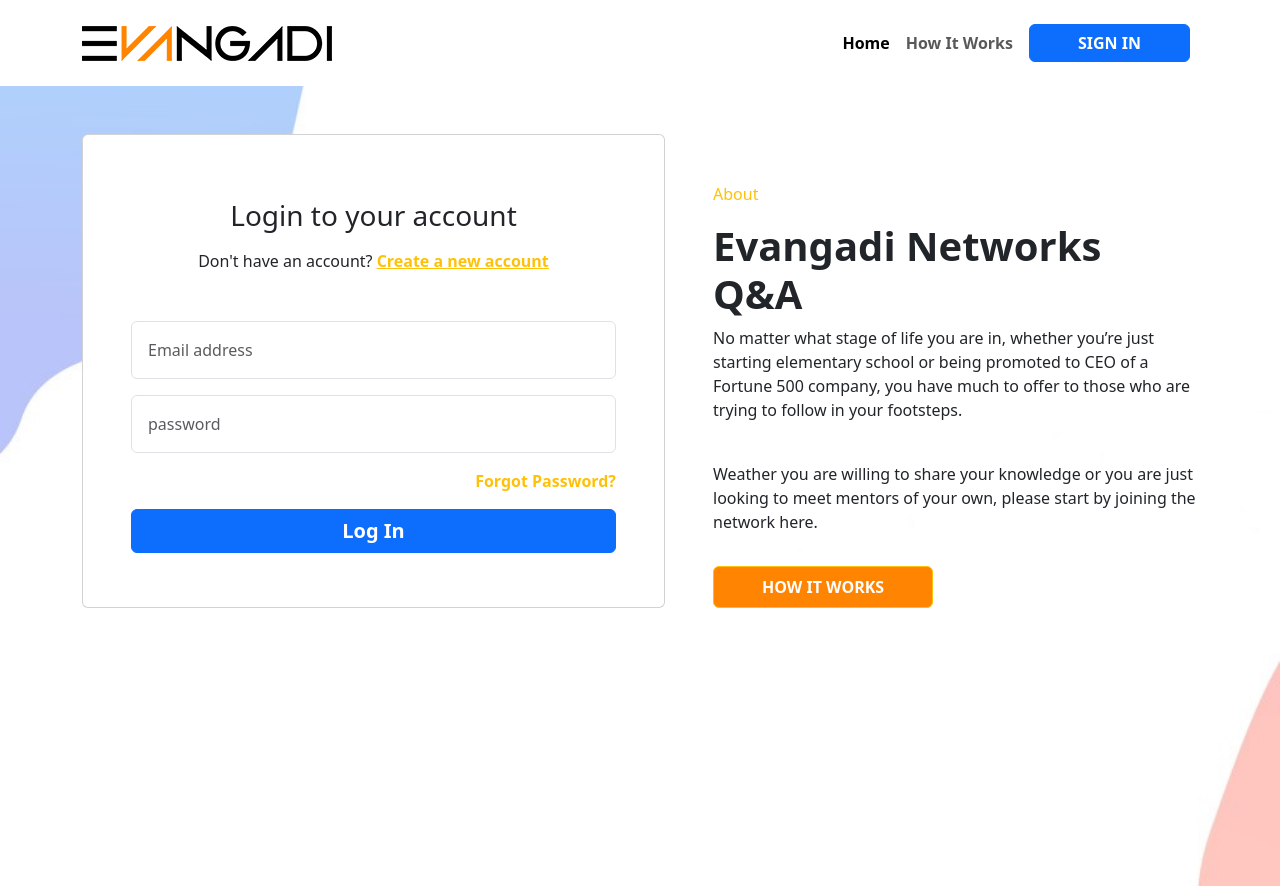
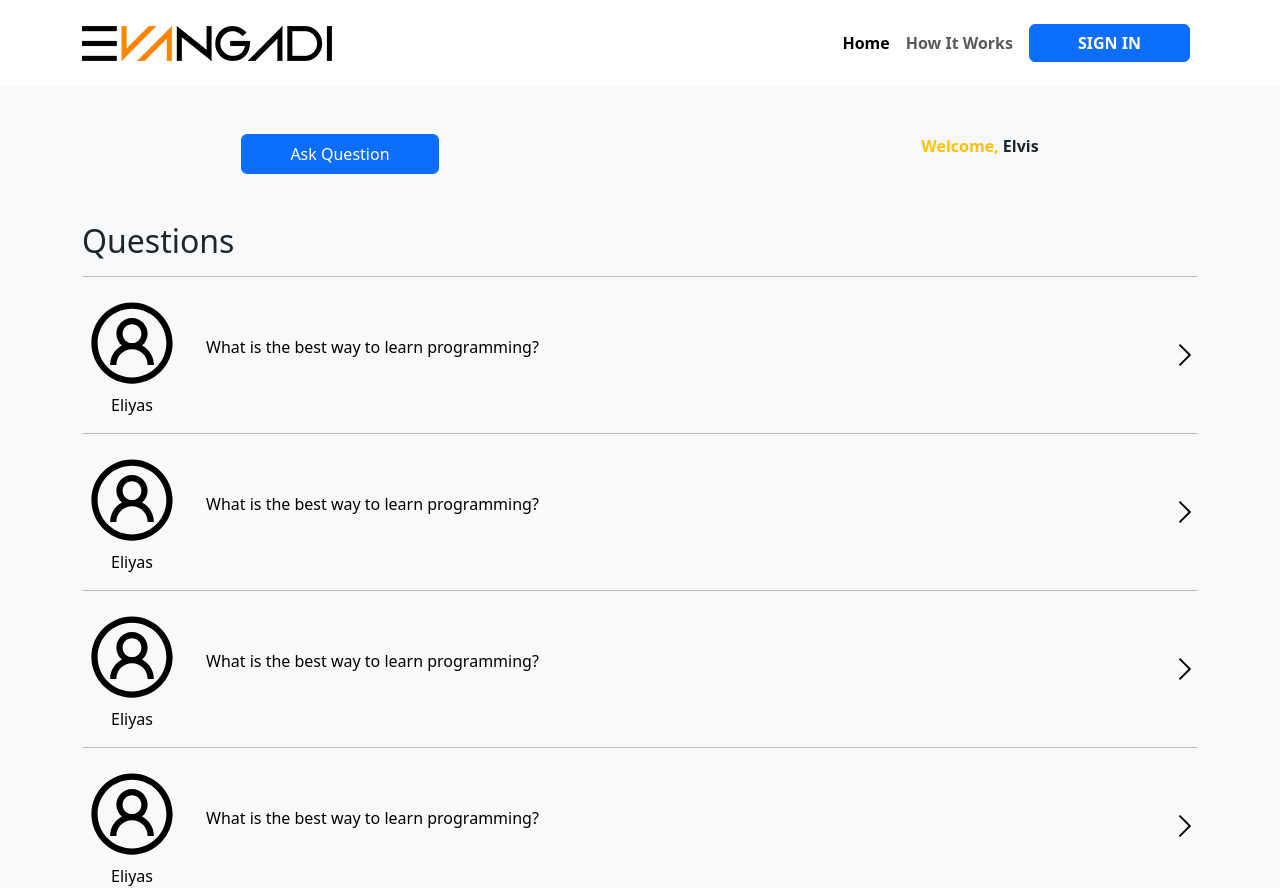
Before and after one commit to eliyas41/Evangadi-forum, a React (Create React App) app in the folder client/: page / in a window 1280 px wide. Built offline with nearby package versions, Linux system fonts and the light colour scheme.

Commit message:
Question component

```diff
--- a/client/src/App.js
+++ b/client/src/App.js
@@ -1,16 +1,13 @@
 import { Routes, Route } from "react-router-dom";
 import Landing from "./pages/LandingLayout/LandingLayout";
-import Login from "./pages/Login";
-import Register from "./pages/Register";
-
+import Home from "./pages/Home/Home";
 
 function App() {
   return (
     <div>
       <Routes>
-        <Route path="/" element={<Landing />} />
-        <Route path="/login" element={<Login />} />
-        <Route path="/register" element={<Register />} />
+        {/* <Route path="/" element={<Landing />} /> */}
+        <Route path="/" element={<Home />} />
       </Routes>
     </div>
   );
--- a/client/src/components/LogIn/LogIn.jsx
+++ b/client/src/components/LogIn/LogIn.jsx
@@ -26,10 +26,10 @@
         email: emailValue,
         password: passValue
       })
-      // console.log('Registration Successful!')
-      console.log(data)
+      console.log('Registration Successful!')
+      // console.log(data)
       localStorage.setItem("token", data.token)
-      navigate('/register')
+      navigate('/')
     } catch (err) {
       console.log(err?.response?.data)
       console.log("Something went wrong!")
--- /dev/null
+++ b/client/src/components/Question/Question.jsx
@@ -0,0 +1,34 @@
+import React from 'react'
+import { LiaUserCircle, LiaAngleRightSolid } from "react-icons/lia";
+
+const Question = () => {
+  return (
+    <a href="#" className='text-decoration-none text-black'>
+      <hr />
+      <div className='d-flex  align-items-center  justify-content-between'>
+
+        <div className='d-md-flex align-items-center gap-4'>
+          {/* user */}
+          <div className='d-flex flex-column align-items-center'>
+            <div>
+              <LiaUserCircle size={100} />
+            </div>
+            <div>Eliyas</div>
+          </div>
+          {/* question */}
+          <div>
+            <p>What is the best way to learn programming?</p>
+          </div>
+        </div>
+
+        <div>
+          <LiaAngleRightSolid size={30} />
+        </div>
+
+      </div>
+
+    </a>
+  )
+}
+
+export default Question
--- a/client/src/components/SignUp/SignUp.jsx
+++ b/client/src/components/SignUp/SignUp.jsx
@@ -40,7 +40,7 @@
         password: passValue
       })
       // console.log('Registration Successful!')
-      navigate('/login')
+      navigate('/')
     } catch (err) {
       console.log(err.message)
       console.log("Username or Email already in use.")
--- /dev/null
+++ b/client/src/pages/Home/Home.jsx
@@ -0,0 +1,27 @@
+import React from 'react'
+import Header from '../../components/Header/Header'
+import Question from '../../components/Question/Question'
+
+const Home = () => {
+  return (
+    <>
+      <Header />
+      <section className='bg-body-tertiary'>
+        <div className="d-flex justify-content-around pt-5">
+          <button className='btn btn-primary action__btn px-5'>Ask Question</button>
+          <p className='fw-semibold'><span className='text-warning'>Welcome,</span> Elvis</p>
+        </div>
+
+        <div className='container mt-5'>
+          <h2>Questions</h2>
+          <Question />
+          <Question />
+          <Question />
+          <Question />
+        </div>
+      </section>
+    </>
+  )
+}
+
+export default Home
```
Also changed, not shown: client/src/components/Home/Home.jsx (deleted, +0 -9 lines).
